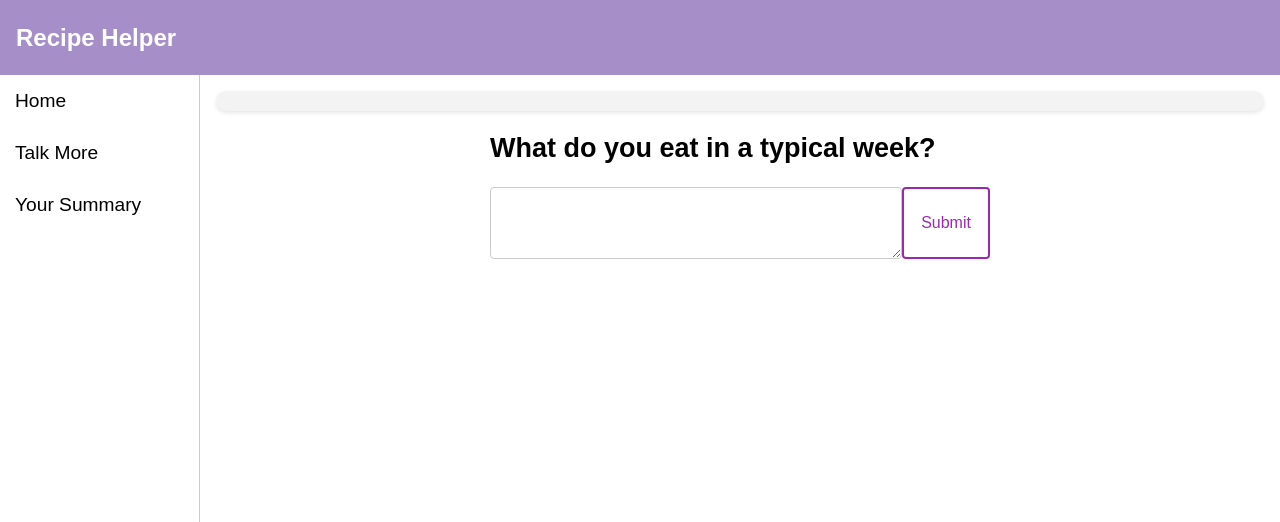
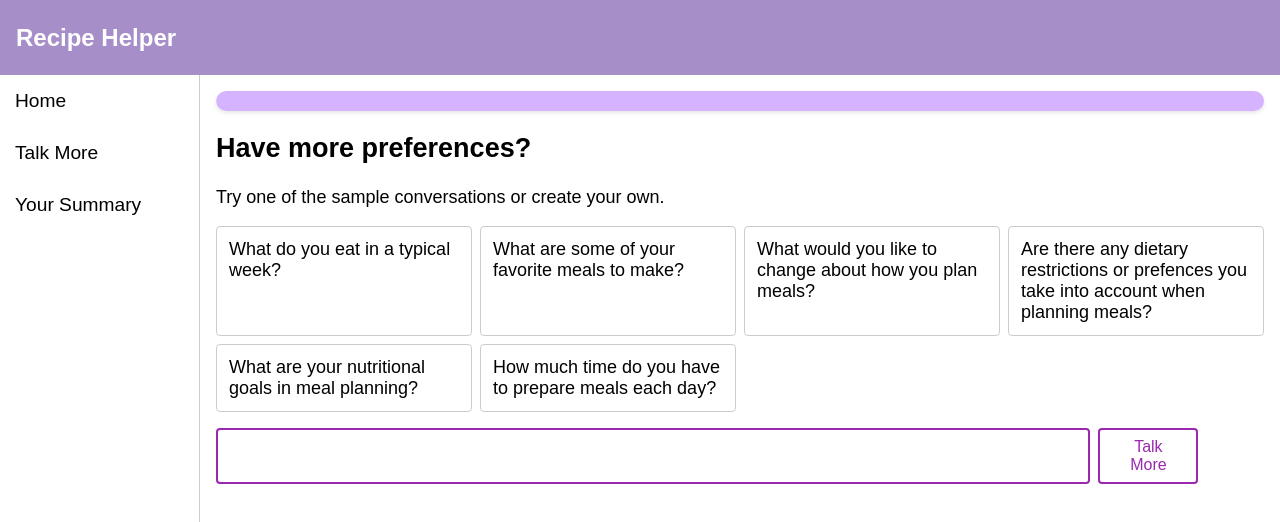
Before and after one commit to Seth-Rothschild/meal-plan-generator, a SvelteKit app: page / in a window 1280 px wide. Shown: the top 522 px of the page. Built offline with nearby package versions, Linux system fonts and the light colour scheme.

Commit message:
Move state into stores

```diff
--- a/src/lib/components/AsyncSubmit.svelte
+++ b/src/lib/components/AsyncSubmit.svelte
@@ -15,8 +15,8 @@
 	}
 </script>
 
-<button onclick={handleClick} disabled={isLoading || hasResponse}>
-	{#if isLoading}
+<button onclick={handleClick} disabled={isLoading || !hasResponse}>
+	{#if isLoading || !hasResponse}
 		<span class="spinner"></span>
 	{:else}
 		{label}
--- a/src/lib/components/Questions.svelte
+++ b/src/lib/components/Questions.svelte
@@ -3,11 +3,22 @@
 	import { backIn } from 'svelte/easing';
 	import { get } from 'svelte/store';
 	import AsyncSubmit from './AsyncSubmit.svelte';
+	import { surveyStore } from '$lib/stores/surveyStore.svelte.js';
+	const handleKeyDown = (event) => {
+		if (event.key === 'Enter' && !event.shiftKey) {
+			event.preventDefault();
+			hasResponse = false;
+			submit();
+		}
+	};
+	let { index } = $props();
 
-	let { initialQuestion, done = $bindable(), summary = $bindable() } = $props();
+	let hasResponse = $state(true);
+
+	let numberOfQuestions = Math.floor(Math.random() * 2) + 3;
 	let questions = $state([
 		{
-			question: initialQuestion,
+			question: surveyStore.pages[index].initialQuestion,
 			answer: ''
 		}
 	]);
@@ -15,12 +26,12 @@
 	let messages = [
 		{
 			role: 'assistant',
-			content: initialQuestion
+			content: surveyStore.pages[index].initialQuestion
 		}
 	];
 	let visibleQuestion = $state(0);
 
-	const getResponse = async (messages) => {
+	const getResponse = async (messages, type) => {
 		try {
 			const res = await fetch('/api/chat', {
 				method: 'POST',
@@ -28,7 +39,8 @@
 					'Content-Type': 'application/json'
 				},
 				body: JSON.stringify({
-					messages
+					messages,
+					type
 				})
 			});
 			if (!res.ok) {
@@ -45,18 +57,34 @@
 			console.error('Error:', error);
 		}
 	};
+	const addHistory = (messages) => {
+		let oldSummaries = {
+			role: 'user',
+			content:
+				'Outcomes from previous conversations:\n' +
+				surveyStore.pages
+					.filter((page) => page.done)
+					.map((page) => page.summary)
+					.join('\n\n')
+		};
+
+		return [oldSummaries, ...messages];
+	};
 
 	const submit = async () => {
 		messages.push({
 			role: 'user',
 			content: questions[visibleQuestion].answer
 		});
-		if (visibleQuestion >= 2) {
-			visibleQuestion = 3;
-			complete();
+		if (visibleQuestion >= numberOfQuestions - 1) {
+			visibleQuestion = numberOfQuestions;
+			surveyStore.pages[index].messages = messages;
+			surveyStore.pages[index].summary = await getResponse(messages, 'summarize');
+			surveyStore.pages[index].done = true;
+			console.log('SurveyStore:', surveyStore);
 			return;
 		}
-		let message = await getResponse(messages);
+		let message = await getResponse(addHistory(messages), 'ask');
 		if (message) {
 			messages.push({
 				role: 'assistant',
@@ -67,16 +95,12 @@
 				answer: ''
 			};
 			questions = [...questions, newQuestion];
+			hasResponse = true;
 
 			visibleQuestion += 1;
 		} else {
 			console.error('No message received');
 		}
-	};
-
-	const complete = () => {
-		summary = questions.map((q) => q.question + ': ' + q.answer).join(', ');
-		done = true;
 	};
 </script>
 
@@ -88,9 +112,14 @@
 					{question.question}
 				</h2>
 				<div class="question__input">
-					<textarea class="answer" type="text" bind:value={question.answer}></textarea>
+					<textarea
+						onkeydown={handleKeyDown}
+						class="answer"
+						type="text"
+						bind:value={question.answer}
+					></textarea>
 					{#if index === visibleQuestion}
-						<AsyncSubmit label="Submit" onClick={submit} hasResponse={done} />
+						<AsyncSubmit label="Submit" onClick={submit} {hasResponse} />
 					{/if}
 				</div>
 			{/if}
@@ -104,7 +133,7 @@
 		flex-direction: column;
 		align-items: center;
 		justify-content: center;
-		max-width: 500px;
+		max-width: 800px;
 		margin: 0 auto;
 	}
 	.question {
@@ -136,6 +165,8 @@
 		transition:
 			border-color 0.3s ease,
 			box-shadow 0.3s ease;
+		resize: none;
+		min-height: fit-content;
 	}
 
 	textarea:focus {
--- a/src/lib/components/Sidebar.svelte
+++ b/src/lib/components/Sidebar.svelte
@@ -1,7 +1,11 @@
+<script>
+	import { globalStore } from '$lib/stores/globalStore.svelte.js';
+</script>
+
 <div class="sidebar">
-	<button>Home</button>
-	<button>Talk More</button>
-	<button>Your Summary</button>
+	<button onclick={() => (globalStore.view = 'home')}>Home</button>
+	<button onclick={() => (globalStore.view = 'survey')}>Talk More</button>
+	<button onclick={() => (globalStore.view = 'summary')}>Your Summary</button>
 </div>
 
 <style>
--- /dev/null
+++ b/src/lib/components/Summary.svelte
@@ -0,0 +1,77 @@
+<script>
+	import { surveyStore } from '$lib/stores/surveyStore.svelte';
+	import { globalStore } from '$lib/stores/globalStore.svelte';
+</script>
+
+<div class="container">
+	{#if surveyStore.pages.filter((page) => page.done).length === 0}
+		<h3>Nothing to see here yet!</h3>
+		<a href="" onclick={() => (globalStore.view = 'survey')}>Go to survey</a>
+	{/if}
+	{#each surveyStore.pages as page, index}
+		{#if surveyStore.pages[index].done}
+			<div class="card">
+				<h3>{page.initialQuestion}</h3>
+				<p>{page.summary}</p>
+				<div style="display: flex; gap: 0.5rem;">
+					<button>Edit</button>
+					<button onclick={() => surveyStore.pages.splice(index, 1)}>Delete</button>
+				</div>
+			</div>
+		{/if}
+	{/each}
+</div>
+
+<style>
+	.container {
+		display: flex;
+		flex-direction: column;
+		align-items: center;
+		padding: 1rem;
+		width: 100%;
+	}
+	.card {
+		border: 1px solid #ccc;
+		padding: 2rem;
+		padding-top: 0.25rem;
+		margin-bottom: 1rem;
+		border-radius: 8px;
+		box-shadow: 0 2px 4px rgba(0, 0, 0, 0.1);
+		transition: box-shadow 0.3s ease;
+		max-width: 800px;
+	}
+
+	.card:hover {
+		box-shadow: 0 4px 8px rgba(0, 0, 0, 0.2);
+	}
+
+	button:disabled {
+		opacity: 0.6;
+		cursor: not-allowed;
+	}
+
+	button {
+		background: transparent;
+		color: #9c27b0; /* Light purple */
+		border: 2px solid #9c27b0;
+		border-radius: 4px;
+		padding: 0.5rem 1rem;
+		font-size: 1rem;
+		cursor: pointer;
+		transition:
+			background-color 0.2s ease,
+			color 0.2s ease,
+			transform 0.2s ease;
+		width: 100px;
+	}
+
+	button:hover {
+		background-color: #e1bee7; /* Subtler light purple */
+		color: #6a1b9a; /* Darker purple */
+		transform: scale(1.05);
+	}
+
+	button:active {
+		transform: scale(0.95);
+	}
+</style>
--- /dev/null
+++ b/src/lib/stores/globalStore.svelte.js
@@ -0,0 +1,3 @@
+export const globalStore = $state({
+	view: 'survey'
+});
--- /dev/null
+++ b/src/lib/stores/surveyStore.svelte.js
@@ -0,0 +1,22 @@
+export const surveyStore = $state({
+	pages: [
+		// {
+		// 	initialQuestion: 'What do you eat in a typical week?',
+		// 	messages: [],
+		// 	summary: '',
+		// 	done: false
+		// },
+		// {
+		// 	initialQuestion: 'What are some of your favorite meals to make?',
+		// 	messages: [],
+		// 	answer: '',
+		// 	done: false
+		// },
+		// {
+		// 	initialQuestion: 'What would you like to change about how you plan meals?',
+		// 	messages: [],
+		// 	answer: '',
+		// 	done: false
+		// }
+	]
+});
--- a/src/routes/+layout.svelte
+++ b/src/routes/+layout.svelte
@@ -3,33 +3,27 @@
 	import Questions from '$lib/components/Questions.svelte';
 	import Sidebar from '$lib/components/Sidebar.svelte';
 	import ProgressBar from '$lib/components/ProgressBar.svelte';
+	import Summary from '$lib/components/Summary.svelte';
+	import AsyncSubmit from '$lib/components/AsyncSubmit.svelte';
+	import { surveyStore } from '$lib/stores/surveyStore.svelte.js';
+	import { globalStore } from '$lib/stores/globalStore.svelte.js';
 
-	const questions = $state([
-		{
-			question: 'What do you eat in a typical week?',
-			summary: '',
-			done: false
-		},
-		{
-			question: 'What was your favorite thing you ate this week?',
-			answer: '',
-			done: false
-		},
-		{
-			question: 'What would you like to change about how you plan meals?',
-			answer: '',
-			done: false
-		}
-	]);
-	// let currentQuestion = $derived.by(() => {
-	//     return questions.findIndex(q => !q.done);
-	// });
-	let currentQuestion = $derived(questions.findIndex((q) => !q.done));
+	let newQuestion = $state('');
+	let sampleQuestions = [
+		'What do you eat in a typical week?',
+		'What are some of your favorite meals to make?',
+		'What would you like to change about how you plan meals?',
+		'Are there any dietary restrictions or prefences you take into account when planning meals?',
+		'What are your nutritional goals in meal planning?',
+		'How much time do you have to prepare meals each day?'
+	].filter((q) => !surveyStore.pages.some((page) => page.initialQuestion === q));
+
+	let currentPage = $derived(surveyStore.pages.findIndex((q) => !q.done));
 	let progress = $derived.by(() => {
-		if (currentQuestion === -1) {
+		if (currentPage === -1) {
 			return 100;
 		}
-		return Math.round((currentQuestion / questions.length) * 100);
+		return Math.round((currentPage / surveyStore.pages.length) * 100);
 	});
 </script>
 
@@ -41,27 +35,48 @@
 		<Sidebar />
 	</aside>
 	<main class="content">
-		<!-- <button onclick={() =>
-            {
-                console.log('Current question:', currentQuestion);
-                console.log('Questions:', questions);
-            }}>
-            Debug</button> -->
-		<ProgressBar {progress} />
-		{#each questions as question, index}
-			{#if index === currentQuestion}
-				<Questions
-					initialQuestion={question.question}
-					bind:summary={question.summary}
-					bind:done={question.done}
-				/>
+		{#if globalStore.view === 'survey'}
+			<ProgressBar {progress} />
+			{#each surveyStore.pages as page, index}
+				{#if index === currentPage}
+					<Questions {index} />
+				{/if}
+			{/each}
+			{#if currentPage === -1}
+				<div>
+					<h2>Have more preferences?</h2>
+					<p>Try one of the sample conversations or create your own.</p>
+					<div class="sample-questions">
+						{#each sampleQuestions as sampleQuestion}
+							<div class="card" onclick={() => (newQuestion = sampleQuestion)}>
+								{sampleQuestion}
+							</div>
+						{/each}
+					</div>
+
+					<div class="submit-bar">
+						<input bind:value={newQuestion} />
+						<AsyncSubmit
+							label="Talk More"
+							onClick={() => {
+								surveyStore.pages.push({
+									initialQuestion: newQuestion,
+									messages: [],
+									summary: '',
+									done: false
+								});
+								newQuestion = '';
+								console.log('SurveyStore:', surveyStore);
+							}}
+							hasResponse={true}
+						/>
+					</div>
+				</div>
 			{/if}
-		{/each}
-		{#if currentQuestion === -1}
-			<div>
-				<h2>Summary</h2>
-				<p>{questions.map((q) => q.summary).join(', ')}</p>
-			</div>
+		{:else if globalStore.view === 'summary'}
+			<Summary />
+		{:else}
+			{globalStore.view}
 		{/if}
 	</main>
 </div>
@@ -92,4 +107,42 @@
 		background-color: #fff;
 		padding: 1rem;
 	}
+	.submit-bar {
+		width: 100%;
+		display: flex;
+		gap: 0.5rem;
+	}
+
+	input {
+		width: 80%;
+		font-family: 'Roboto', sans-serif;
+		font-size: 1rem;
+		padding: 1rem;
+		border: 2px solid #9c27b0;
+		border-radius: 4px;
+		outline: none;
+		transition:
+			border-color 0.3s ease,
+			box-shadow 0.3s ease;
+	}
+
+	.sample-questions {
+		display: grid;
+		grid-template-columns: repeat(auto-fill, minmax(250px, 1fr));
+		gap: 0.5rem;
+		margin-top: 1rem;
+		margin-bottom: 1rem;
+	}
+
+	.card {
+		border: 1px solid #ccc;
+		border-radius: 4px;
+		padding: 0.75rem;
+		cursor: pointer;
+		transition: background-color 0.2s;
+	}
+
+	.card:hover {
+		background-color: #e0e0e0;
+	}
 </style>
```
Also changed, not shown: src/routes/api/chat/+server.js (+16 -2 lines), 2 other files (tests, documents, lock files or other folders).
